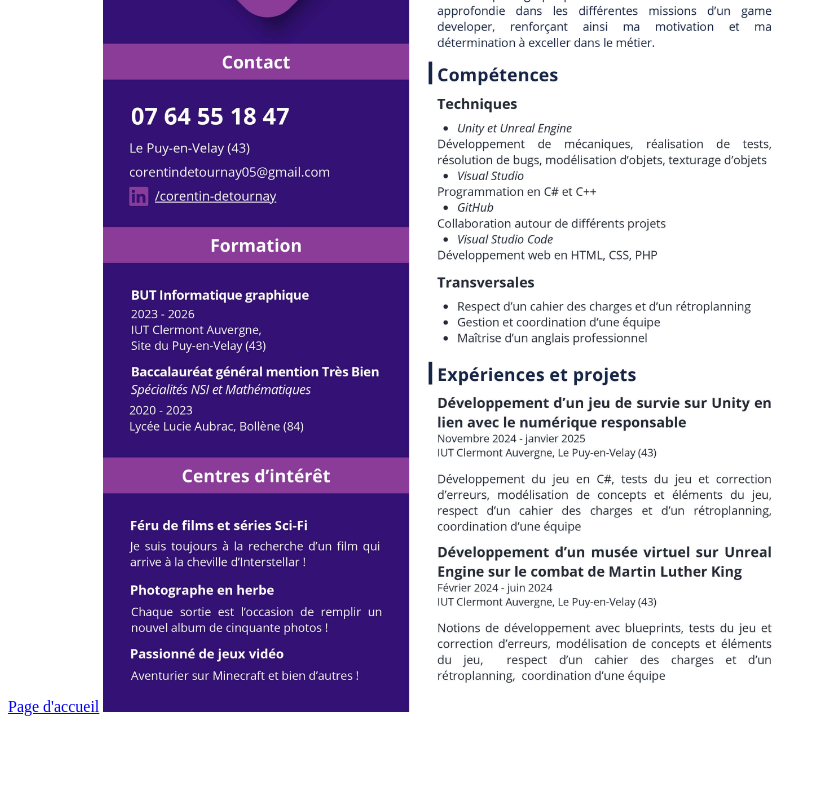
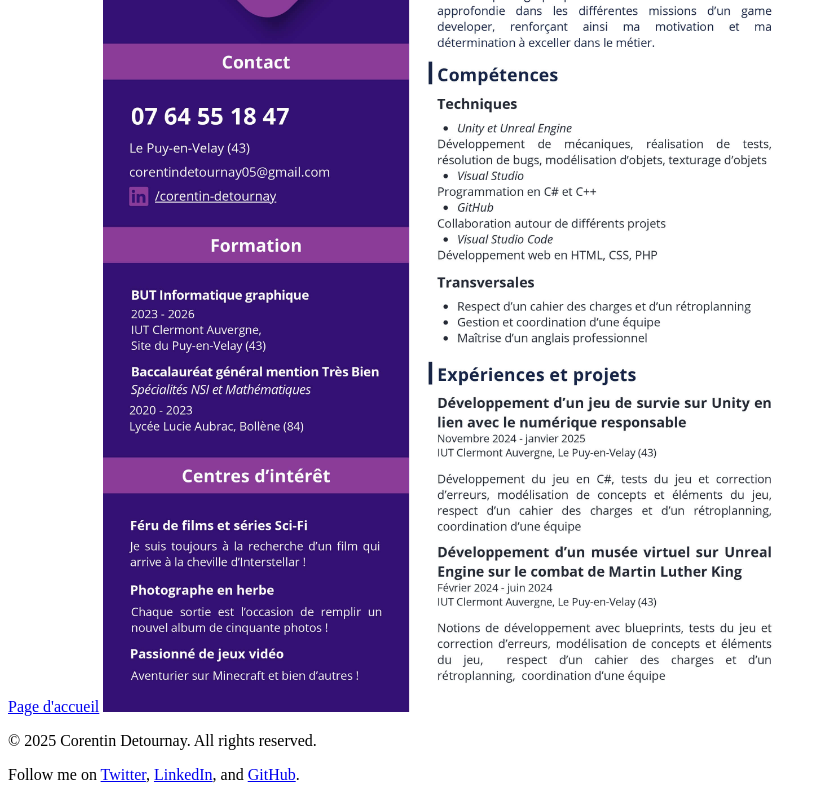
Before and after one commit to Corentin75/portfolio, a plain HTML site: page cv.html in a window 1280 px wide. Shown: the part 328-1128 px from the top of the page, without its empty margins (0-827 px from the left). Before the commit the page ends 1052 px from the top, so only its background shows below. Drawn offline with Linux system fonts and the light colour scheme.

Commit message:
Update cv.html

```diff
--- a/cv.html
+++ b/cv.html
@@ -1,11 +1,21 @@
-<!DOCTYPE html> <html>
+<!DOCTYPE html>
+<html>
+
 <head>
     <title>Portfolio - CV</title>
 </head>
+
 <body>
     <p>Voilà mon CV !</p>
     <a href="index.html">Page d'accueil</a>
 
     <img src="images/cv.jpg" alt="CV" width="700">
 </body>
+<footer>
+    <p>&copy; 2025 Corentin Detournay. All rights reserved.</p>
+    <p>Follow me on <a href="https://twitter.com/yourprofile" target="_blank">Twitter</a>, <a
+            href="https://linkedin.com/in/yourprofile" target="_blank">LinkedIn</a>, and <a
+            href="https://github.com/yourprofile" target="_blank">GitHub</a>.</p>
+</footer>
+
 </html>
```
Lines whose indentation alone changed are shown as unchanged.
